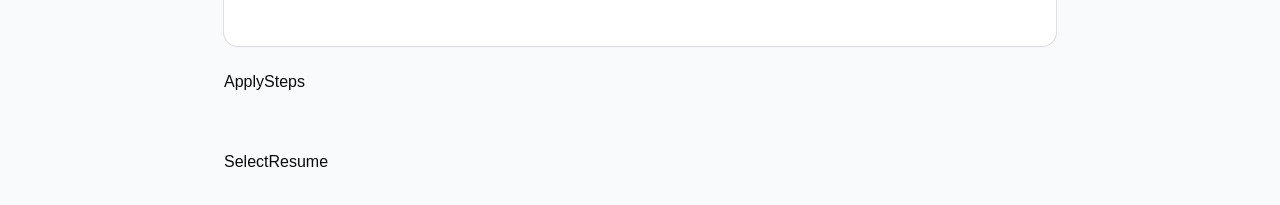
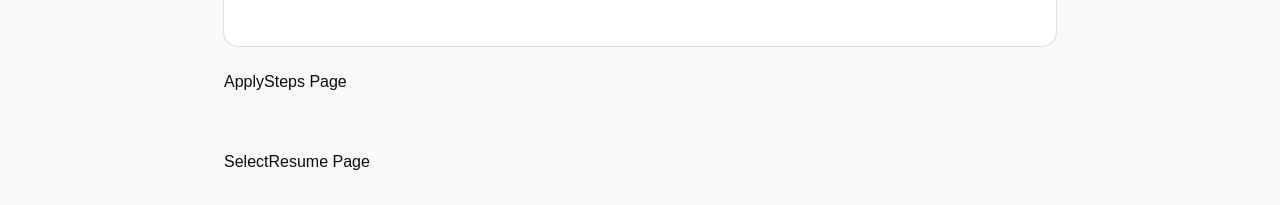
Before and after one commit to Devendra15197/job-portal-frontend, a React (Vite) app: page /apply/1 in a window 1280 px wide. Shown: the part 231-436 px from the top of the page. Built offline with nearby package versions, Linux system fonts and the light colour scheme.

Commit message:
Adding pages

```diff
--- a/src/pages/ApplyNow/ApplySteps.jsx
+++ b/src/pages/ApplyNow/ApplySteps.jsx
@@ -4,7 +4,7 @@ const ApplySteps = () => {
     return (
         <div className='w-full py-6'>
             <div className=''>
-                ApplySteps
+                ApplySteps Page
             </div>
         </div>
     )
--- a/src/pages/ApplyNow/CoverLetterEditor.jsx
+++ b/src/pages/ApplyNow/CoverLetterEditor.jsx
@@ -3,7 +3,7 @@ import React from 'react'
 const CoverLetterEditor = () => {
     return (
         <div>
-            CoverLetter
+            CoverLetter Page
         </div>
     )
 }
--- a/src/pages/ApplyNow/ReviewSubmit.jsx
+++ b/src/pages/ApplyNow/ReviewSubmit.jsx
@@ -3,7 +3,7 @@ import React from 'react'
 const ReviewSubmit = () => {
     return (
         <div>
-            ReviewSubmit
+            ReviewSubmit Page
         </div>
     )
 }
--- a/src/pages/ApplyNow/SelectResume.jsx
+++ b/src/pages/ApplyNow/SelectResume.jsx
@@ -3,7 +3,7 @@ import React from 'react'
 const SelectResume = () => {
     return (
         <div>
-            SelectResume
+            SelectResume Page
         </div>
     )
 }
```
